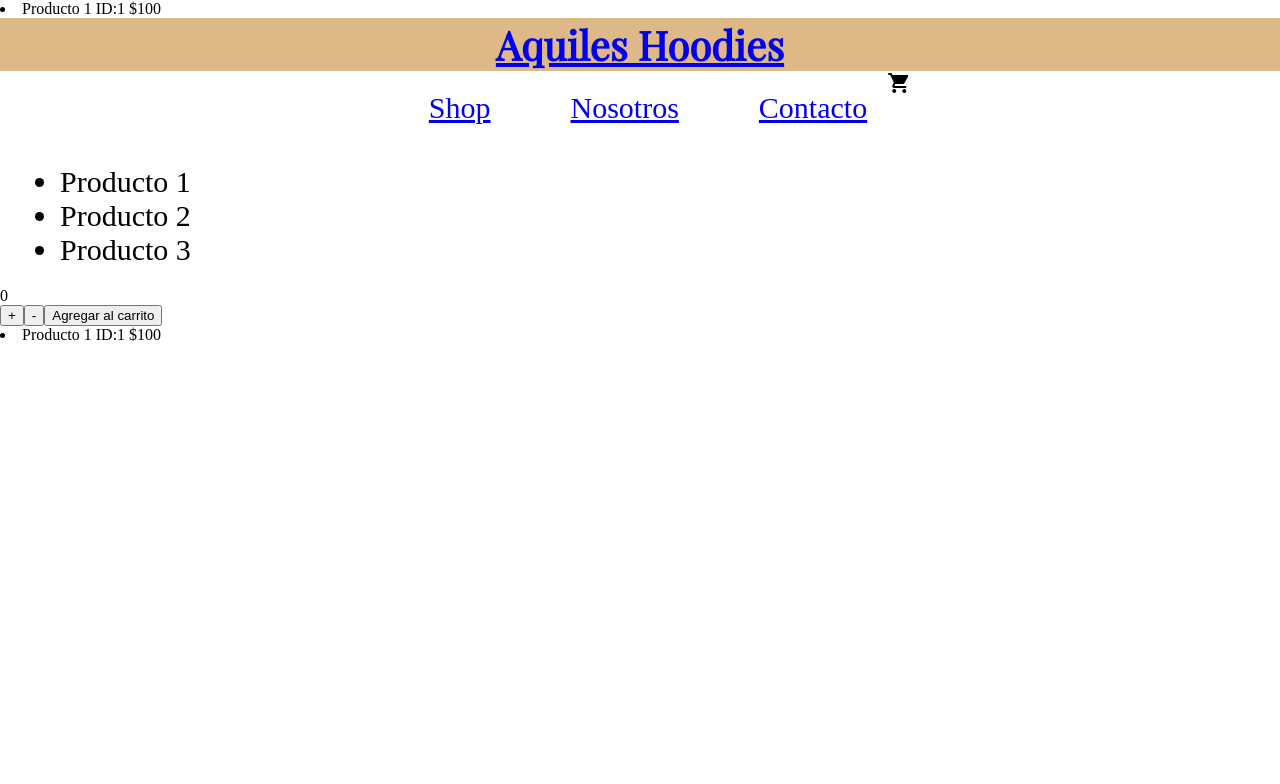
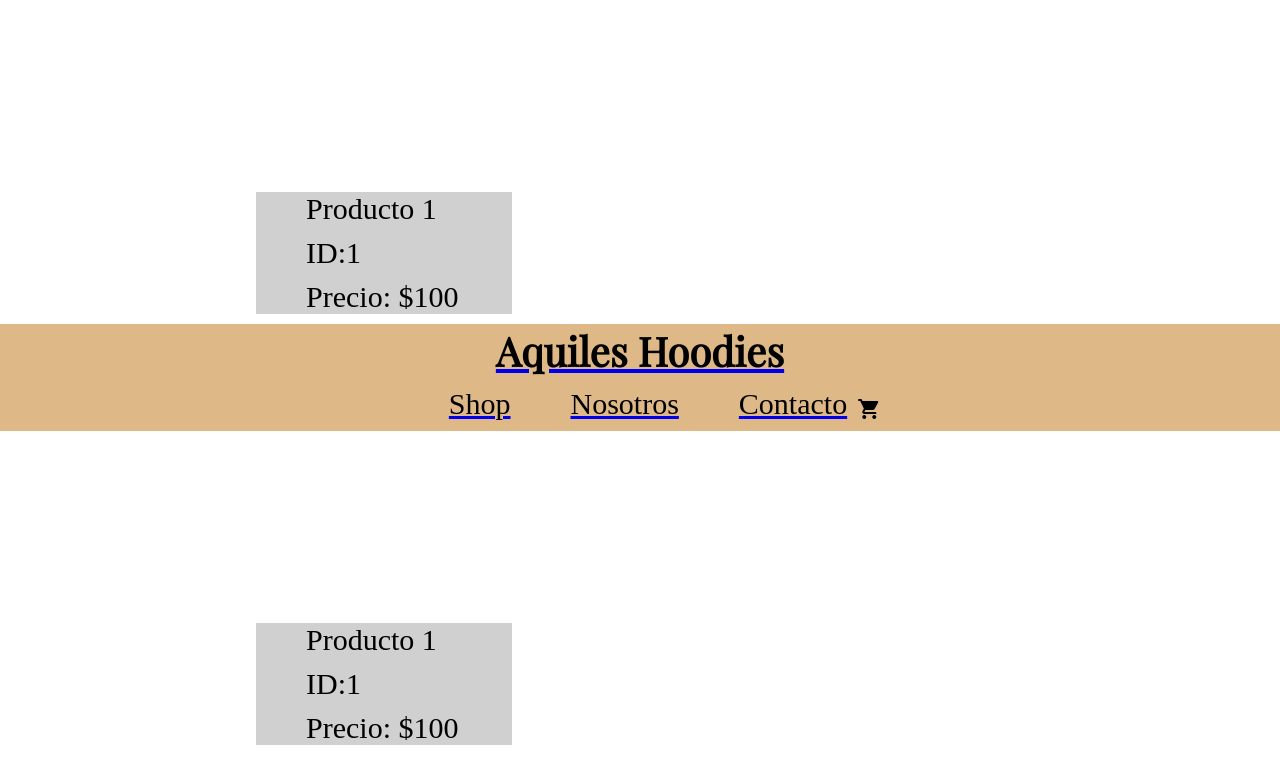
Before and after one commit to FernandoRausch/AquilesHoodies-Rausch, a React (Create React App) app: page /item/1 in a window 1280 px wide. Shown: the top 784 px of the page. Built offline with nearby package versions, Linux system fonts and the light colour scheme.

Commit message:
Coreccion ItemDetail

```diff
--- a/src/App.js
+++ b/src/App.js
@@ -10,7 +10,7 @@ const App = () => {
     <BrowserRouter>
       <Main/>
       <NavBar/>
-      <ItemListContainer/>
+      {/* <ItemListContainer/> */}
       <ItemDetailContainer/>
     </BrowserRouter>
 
--- a/src/components/CartWidget.js
+++ b/src/components/CartWidget.js
@@ -2,7 +2,7 @@ import React from "react"
 
 const CartWidget = () => {
     return(
-        <span class="material-icons"> shopping_cart </span>
+        <div class="material-icons"> shopping_cart </div>
     )
 }
 
--- a/src/components/ItemDetail.js
+++ b/src/components/ItemDetail.js
@@ -4,7 +4,7 @@ import React from "react"
 const ItemDetail = ({producto}) => {
 
     return(
-        <li class="itemDetail"> {producto.nombre} ID:{producto.id} ${producto.precio}</li>
+        <div class="itemDetail"><ul>{producto.nombre}</ul><ul>ID:{producto.id}</ul> <ul>Precio: ${producto.precio}</ul> </div>
                     )
         }
 
--- a/src/style.css
+++ b/src/style.css
@@ -2,17 +2,26 @@
     margin: 0;
 }
 h1{
+    text-decoration: none;
     font-size: 40px;
     text-align: center;
     background-color: burlywood;
     padding: 0%;
     margin: 0%;
     font-family: 'Playfair Display', serif;
+    color: black;
+}
+
+header{
+    background-color: burlywood;
 }
 
 ul{
     font-size: 30px;
-    margin: 20px;
+    margin: 10px;
+    color: black;
+    text-decoration: none;
+
 }
 
 nav{
@@ -31,3 +40,14 @@ nav{
     flex-flow: row;
     justify-content: center;
 }
+
+.material-icons{
+    padding-top: 20px;
+}
+
+.itemDetail{
+    background-color: #D0D0D0;
+    width: 20%;
+    margin-left: 20%;
+    margin-top: 15%;
+}
```
